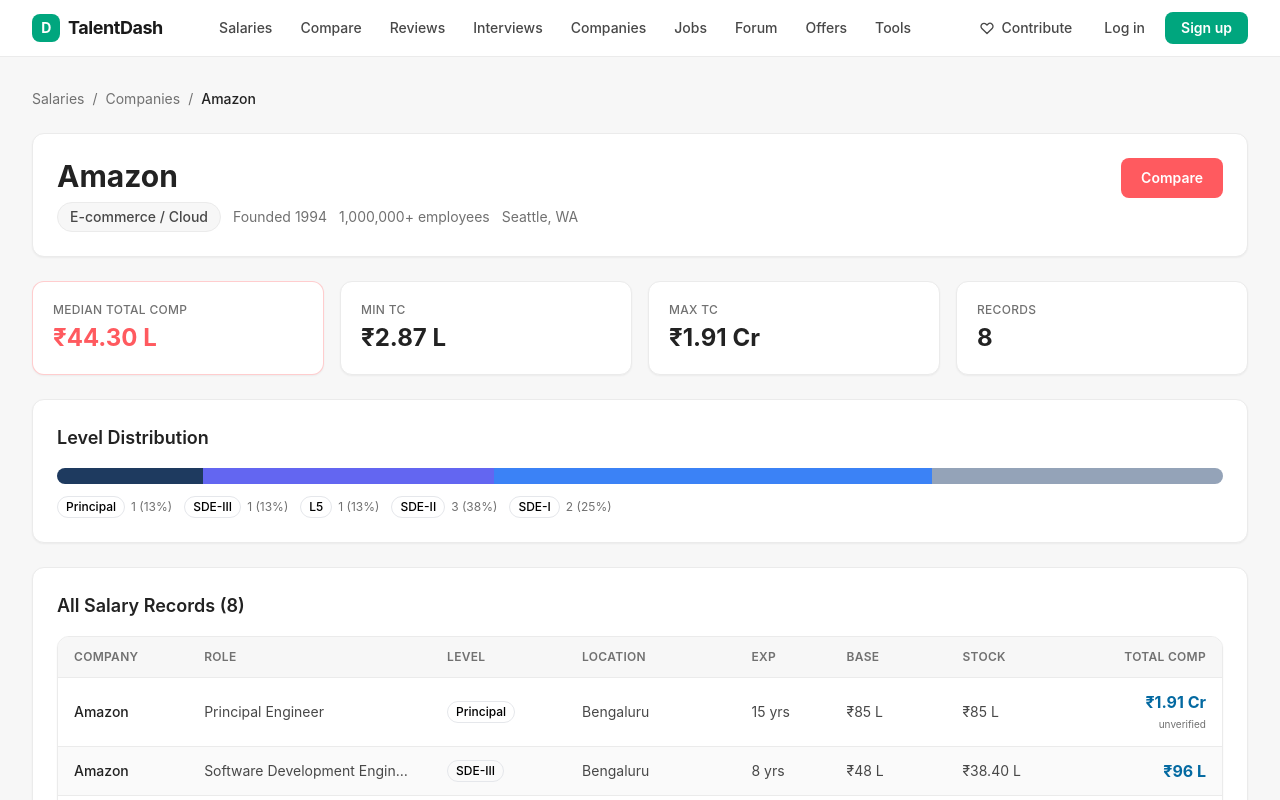
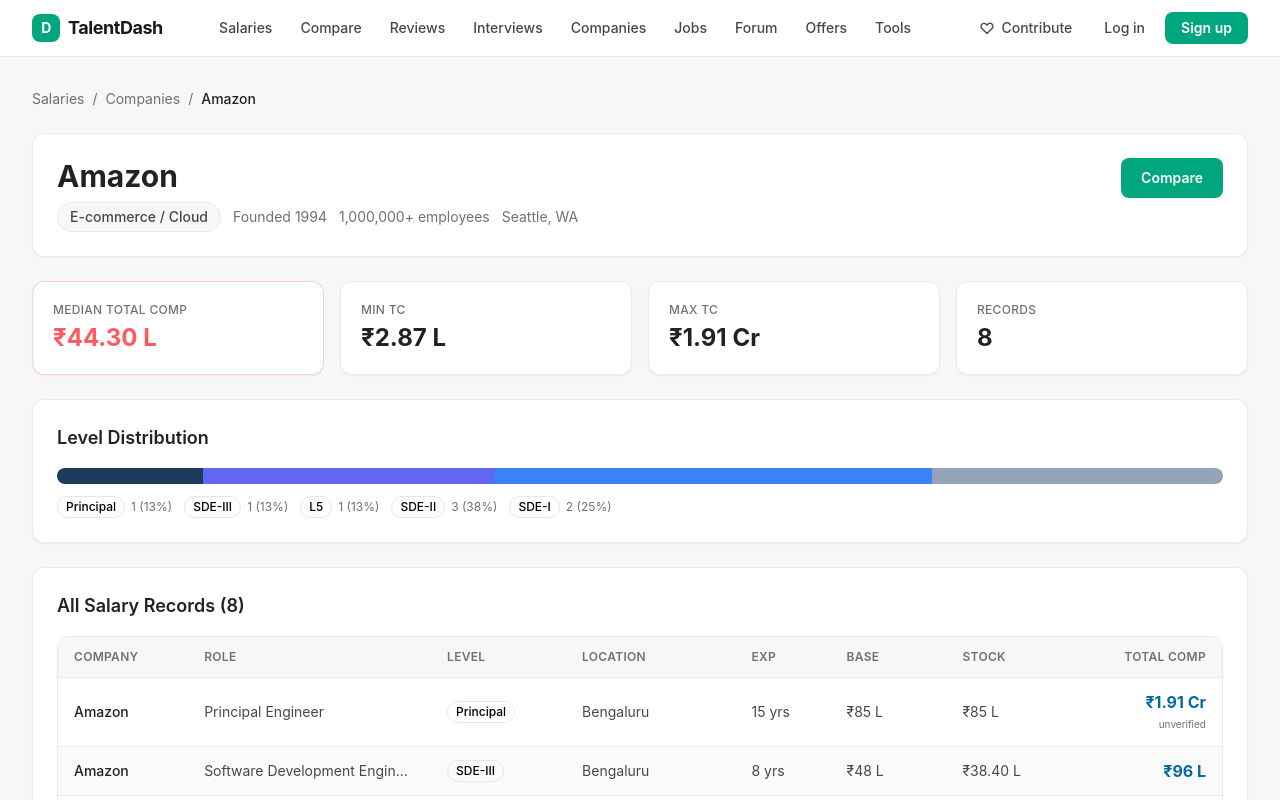
Before and after one commit to Visshwasmai24/talentdash, a Next.js app: page /companies/amazon in a window 1280 px wide. Shown: the top 800 px of the page. Built offline with nearby package versions, Linux system fonts and the light colour scheme.

Commit message:
Change compare button color from red to green

```diff
--- a/app/companies/[slug]/page.tsx
+++ b/app/companies/[slug]/page.tsx
@@ -82,7 +82,7 @@ export default async function CompanyPage({ params }: PageProps) {
                 </div>
               </div>
               <Link href={`/compare?c1=${slug}`}
-                className="inline-flex items-center gap-2 px-5 py-2.5 bg-[#FF5A5F] text-white text-sm font-semibold rounded-lg hover:bg-[#e05055] transition-colors whitespace-nowrap self-start">
+                className="inline-flex items-center gap-2 px-5 py-2.5 bg-[#00A67E] text-white text-sm font-semibold rounded-lg hover:bg-[#008f6c]  transition-colors whitespace-nowrap self-start">
                 Compare
               </Link>
             </div>
```
